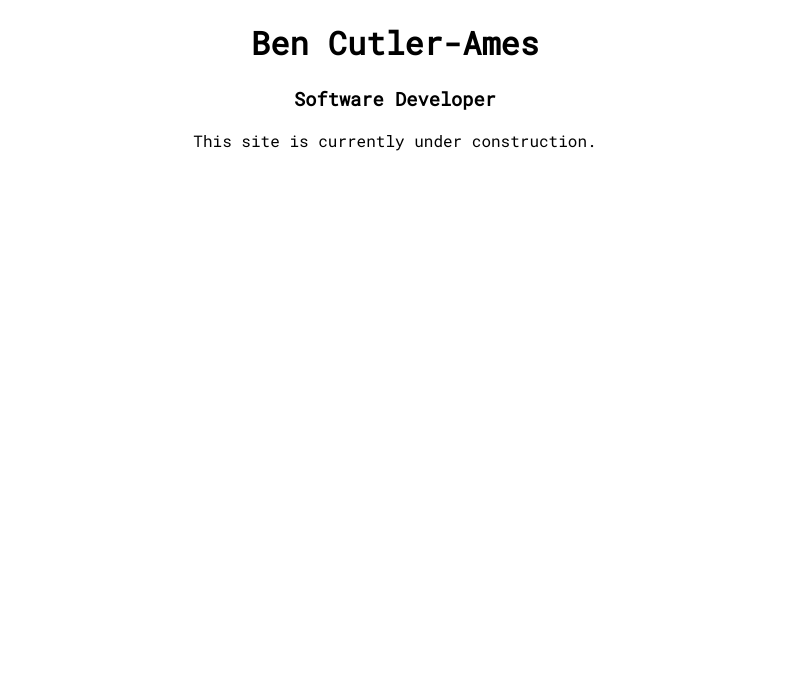
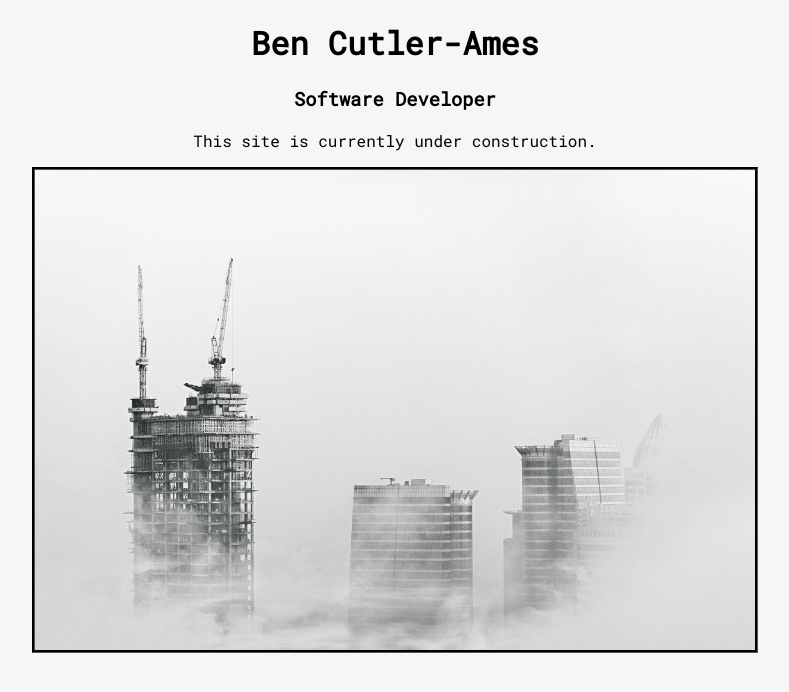
Before and after one commit to BenCutlerAmes/portfolio, a React (Create React App) app: page / in a window 1280 px wide. Shown: the top 692 px of the page, without its empty margins (245-1034 px from the left). Built offline with nearby package versions, Linux system fonts and the light colour scheme.

Commit message:
construction image added

```diff
--- a/src/containers/Home.jsx
+++ b/src/containers/Home.jsx
@@ -1,4 +1,5 @@
 import React from "react";
+import construction from '../images/construction_background.jpeg'
 
 const Home = () => {
   return (
@@ -7,6 +8,7 @@ const Home = () => {
         <h1> Ben Cutler-Ames</h1>
         <h3>Software Developer</h3>
         <p> This site is currently under construction. </p>
+        <img id="construction-image" src={construction} alt="construction site" />
       </div>
     </>
   );
--- a/src/index.css
+++ b/src/index.css
@@ -4,9 +4,18 @@ body {
 
   -webkit-font-smoothing: antialiased;
   -moz-osx-font-smoothing: grayscale;
+  height: 100vh;
+  width: 100vw;
+  background-color: #f5f6f8;
+  box-sizing: border-box;
 }
 
 .home-page{
  text-align: center;
 
 }
+
+#construction-image{
+height: 60vh;
+border: groove 3px black;
+}
```
Also changed, not shown: src/images/construction_background.jpeg (added).
